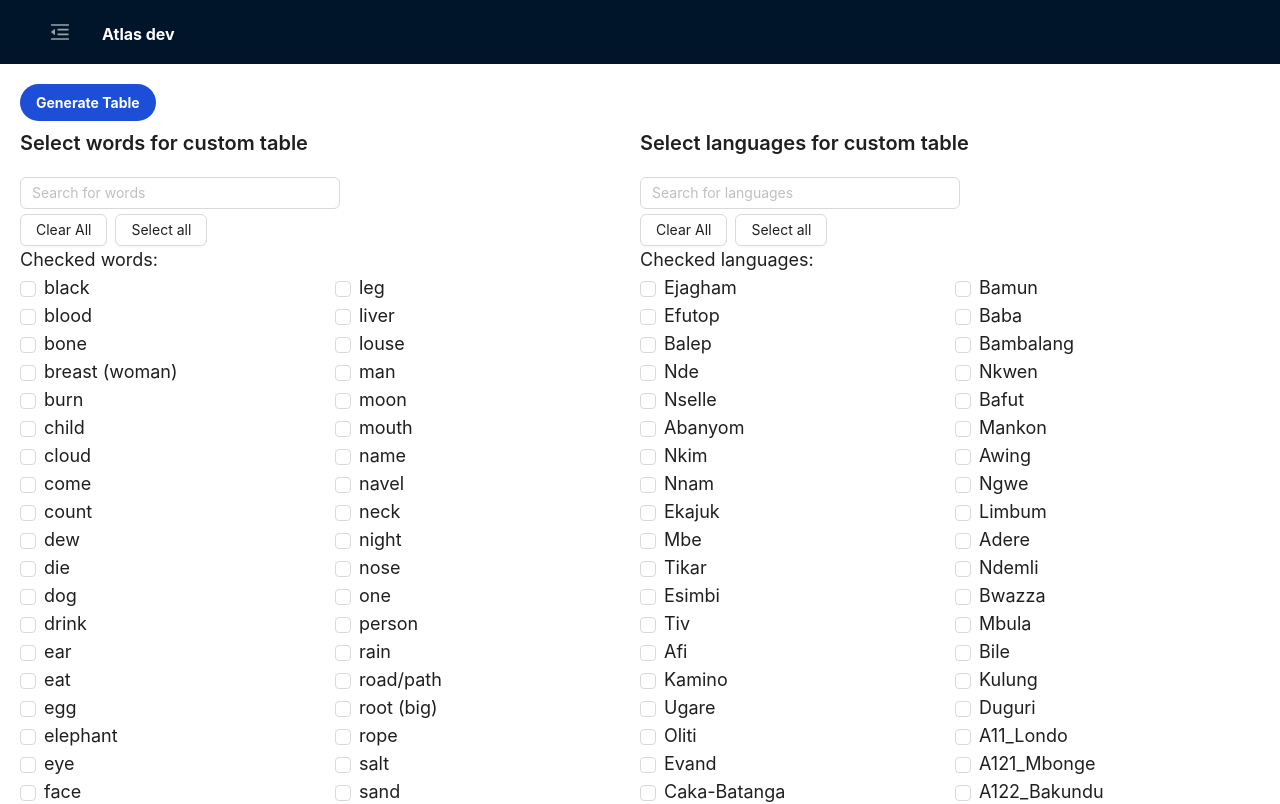
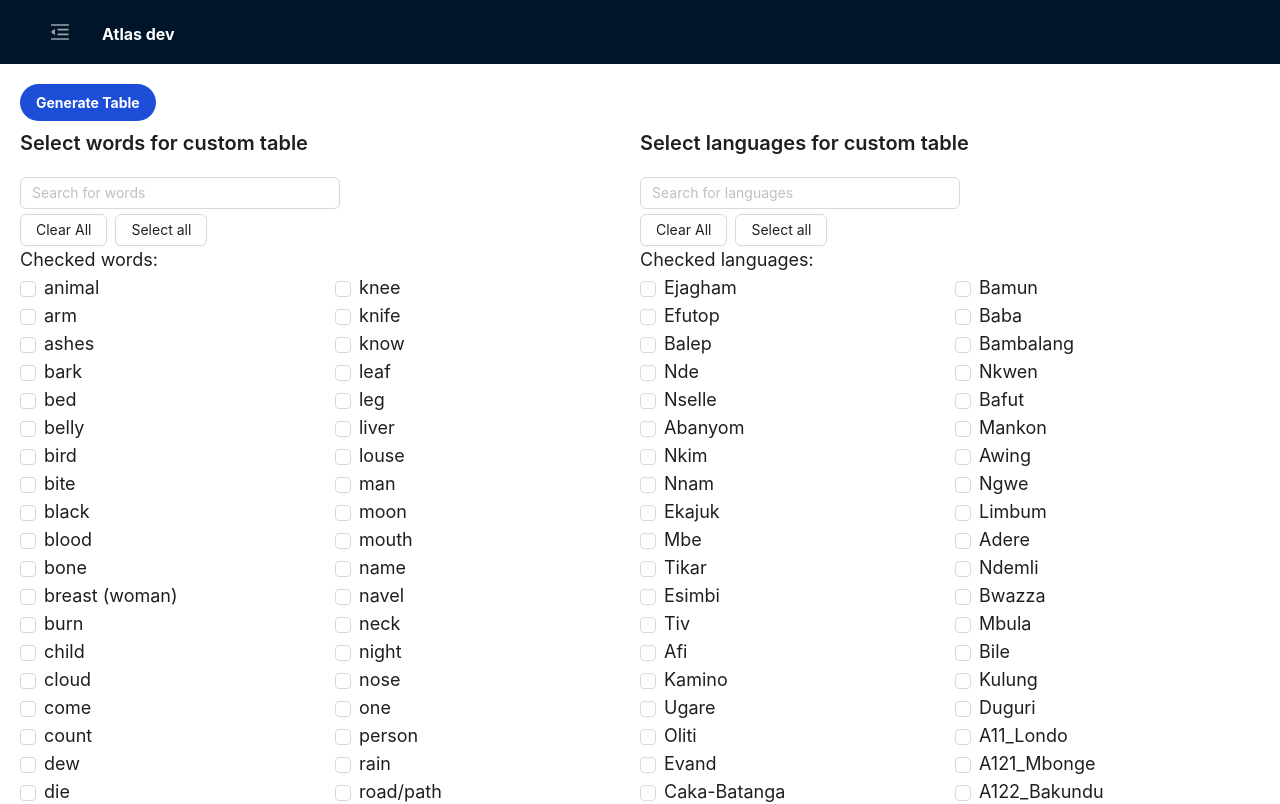
Before and after one commit to AydenHoyll/atlas_repo, a React (Create React App) app: page /new in a window 1280 px wide. Shown: the top 804 px of the page. Built offline with nearby package versions, Linux system fonts and the light colour scheme.

Commit message:
colored Links to lang pages

```diff
--- a/src/pages/customLexicon/index.js
+++ b/src/pages/customLexicon/index.js
@@ -13,7 +13,7 @@ const NewFeature = () => {
   );
 
   const wordData = useMemo(
-    () => Object.keys(LEXICON[0]).slice(9, Object.keys(LEXICON[0]).length),
+    () => Object.keys(LEXICON[0]).slice(1, Object.keys(LEXICON[0]).length),
     []
   );
 
--- a/src/pages/lexicon/COLUMNS.js
+++ b/src/pages/lexicon/COLUMNS.js
@@ -4,7 +4,8 @@ export const LEX_COL = (keys, color, number) => {
   const words = keys.map((word) => ({
     title: word,
     dataIndex: word,
-    widths: "auto",
+    // fixes the table header breakout when only "?" value in a column
+    ellipsis: true,
     render: (text) => (
       <span className={color ? distinctiveColors[text.cognacy] : ""}>
         {text.word} {number && text.cognacy}
--- a/src/pages/lexicon/utils.js
+++ b/src/pages/lexicon/utils.js
@@ -35,7 +35,7 @@ export const options = [
 // Mapping of distinctive colors to their conventional color names
 
 export const distinctiveColors = {
-  1: "bg-[#E6194B] font-semibold text-white", // Red
+  1: "bg-[#E6194B] font-semibold text-white rounded", // Red
   2: "bg-[#3CB44B] text-white font-semibold", // Green
   3: "bg-[#FFC20A] font-semibold", // Yellow
   4: "bg-[#4363D8] text-white font-semibold", // Blue
```
